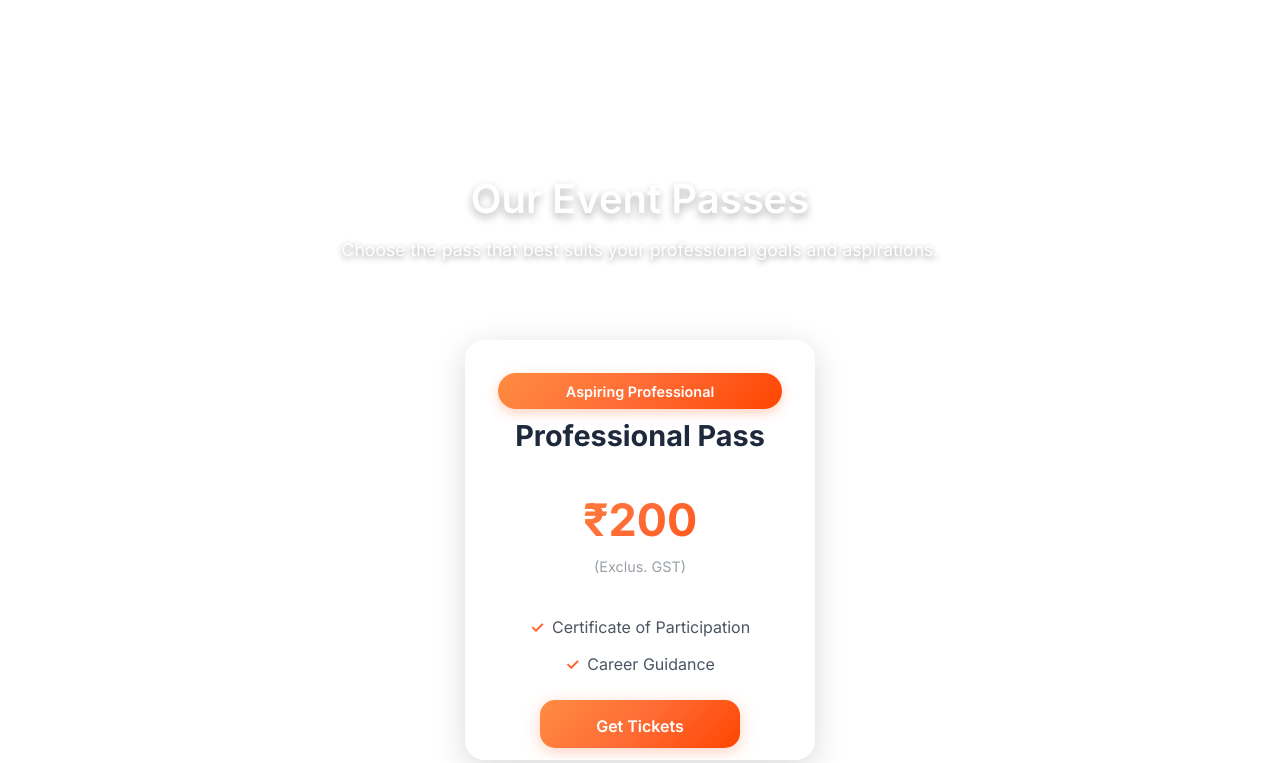
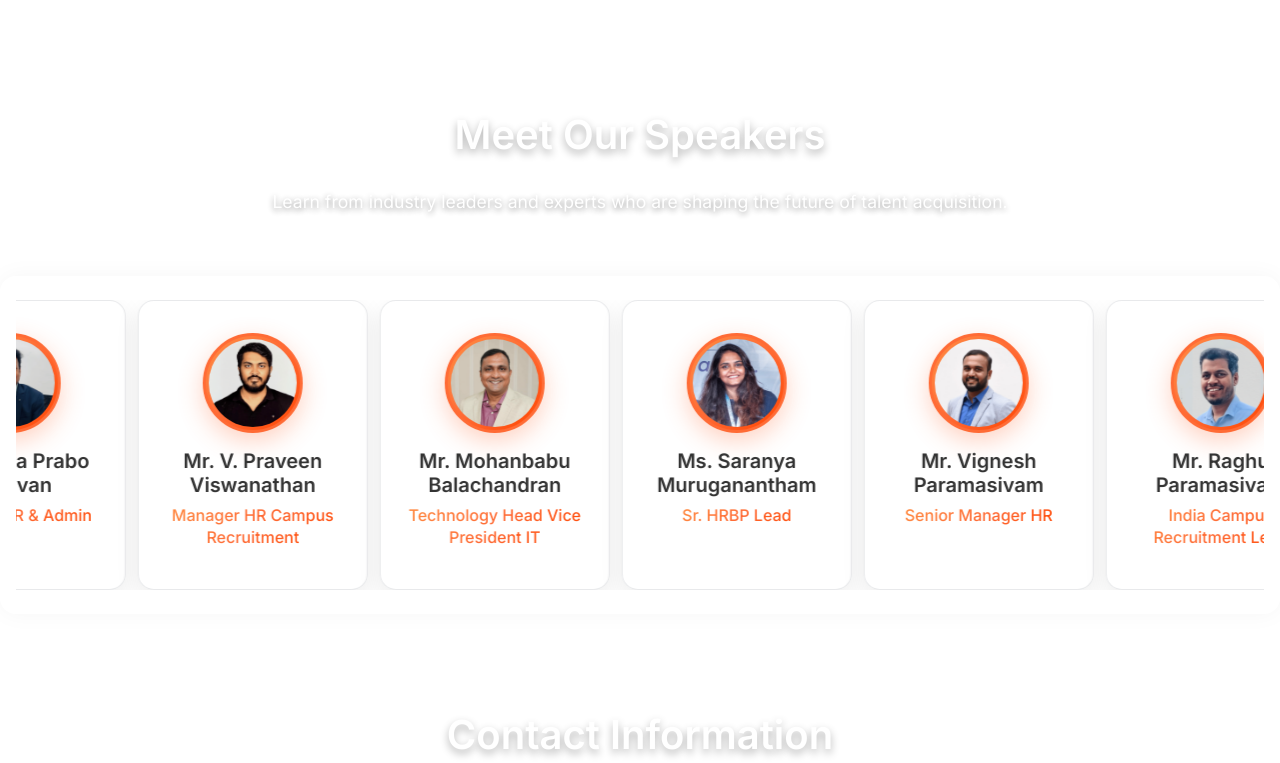
Before and after one commit to smitharnold230/rtalks-frontend, a plain HTML site: page index.html in a window 1280 px wide. Shown: the part 802-1565 px from the top of the page. Drawn offline with Linux system fonts and the light colour scheme; a small style sheet from the web is missing.

Commit message:
payment comment

```diff
--- a/index.html
+++ b/index.html
@@ -229,7 +229,7 @@
             </div>
         </section>
 
-        <section class="popular-events" id="events">
+<!--         <section class="popular-events" id="events">
             <h2 class="section-title">Our Event Passes</h2>
             <p class="section-description">Choose the pass that best suits your professional goals and aspirations.</p>
             <div class="events-grid">
@@ -245,7 +245,7 @@
                     <button class="btn btn-primary" onclick="buyTicket('professional')">Get Tickets</button>
                 </div>
             </div>
-        </section>
+        </section> -->
 
         <section class="speakers-section" id="speakers">
             <h2 class="section-title">Meet Our Speakers</h2>
```
